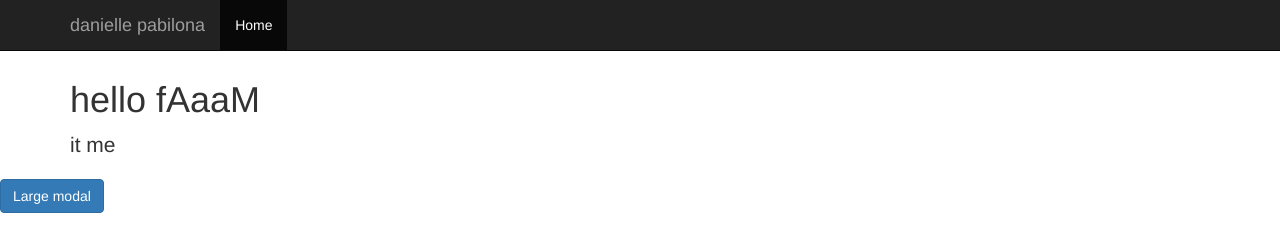
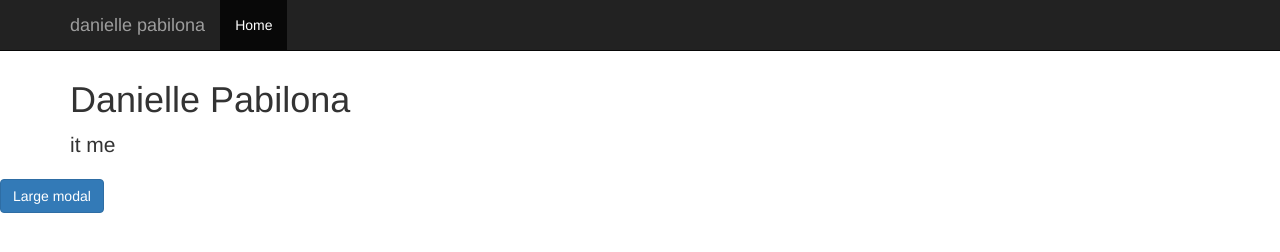
Before and after one commit to dpabilona/dpabilona.github.io, a plain HTML site: page index.html in a window 1280 px wide. Drawn offline with nearby package versions, Linux system fonts and the light colour scheme.

Commit message:
change the header

```diff
--- a/index.html
+++ b/index.html
@@ -46,7 +46,7 @@
 	</script>
 
 	<script text="text/javascript">
-		$('h1').html('hello fAaaM');
+		$('h1').html('Danielle Pabilona');
 		$('p').html('it me');
 		$('#myModal').on('shown.bs.modal', function () {
 			$('#myInput').focus()
```
